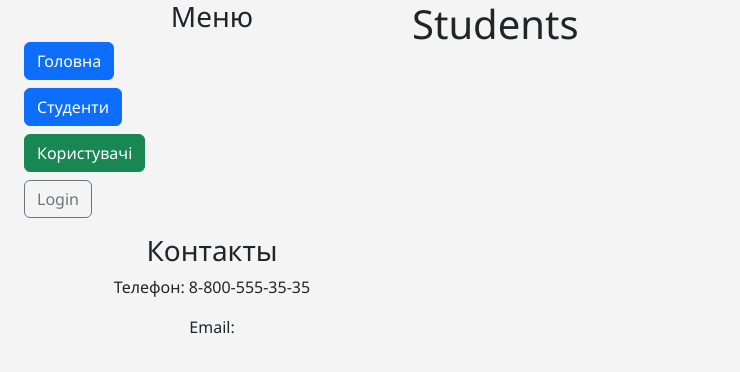
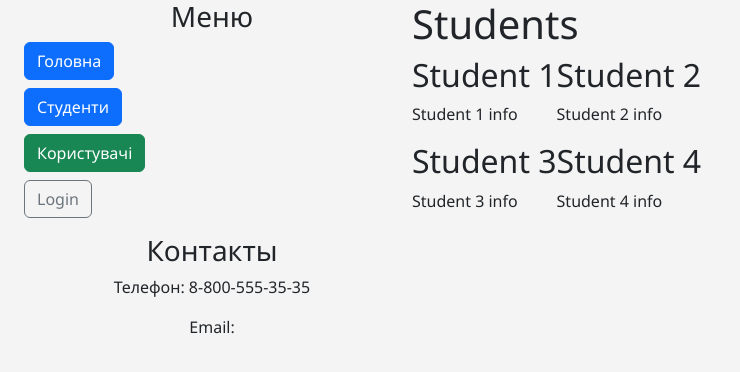
Before and after one commit to butkodenis/fpo, a React (Vite) app in the folder client/: page /students in a window 1280 px wide. Shown: the top 372 px of the page, without its empty margins (0-740 px from the left). Built offline with nearby package versions, Linux system fonts and the light colour scheme.

Commit message:
Refactor Students component to display student information

```diff
--- a/client/src/components/pages/Students.jsx
+++ b/client/src/components/pages/Students.jsx
@@ -1,9 +1,32 @@
-import React from 'react';
+import { useEffect, useState } from 'react';
+import axios from 'axios';
 
 const Students = () => {
   return (
-    <div className=" ">
+    <div className="d-flex flex-column   ">
       <h1>Students</h1>
+      <div className="d-flex flex-column">
+        <div className="d-flex">
+          <div className="d-flex flex-column">
+            <h2>Student 1</h2>
+            <p>Student 1 info</p>
+          </div>
+          <div className="d-flex flex-column">
+            <h2>Student 2</h2>
+            <p>Student 2 info</p>
+          </div>
+        </div>
+        <div className="d-flex">
+          <div className="d-flex flex-column">
+            <h2>Student 3</h2>
+            <p>Student 3 info</p>
+          </div>
+          <div className="d-flex flex-column">
+            <h2>Student 4</h2>
+            <p>Student 4 info</p>
+          </div>
+        </div>
+      </div>
     </div>
   );
 };
```
